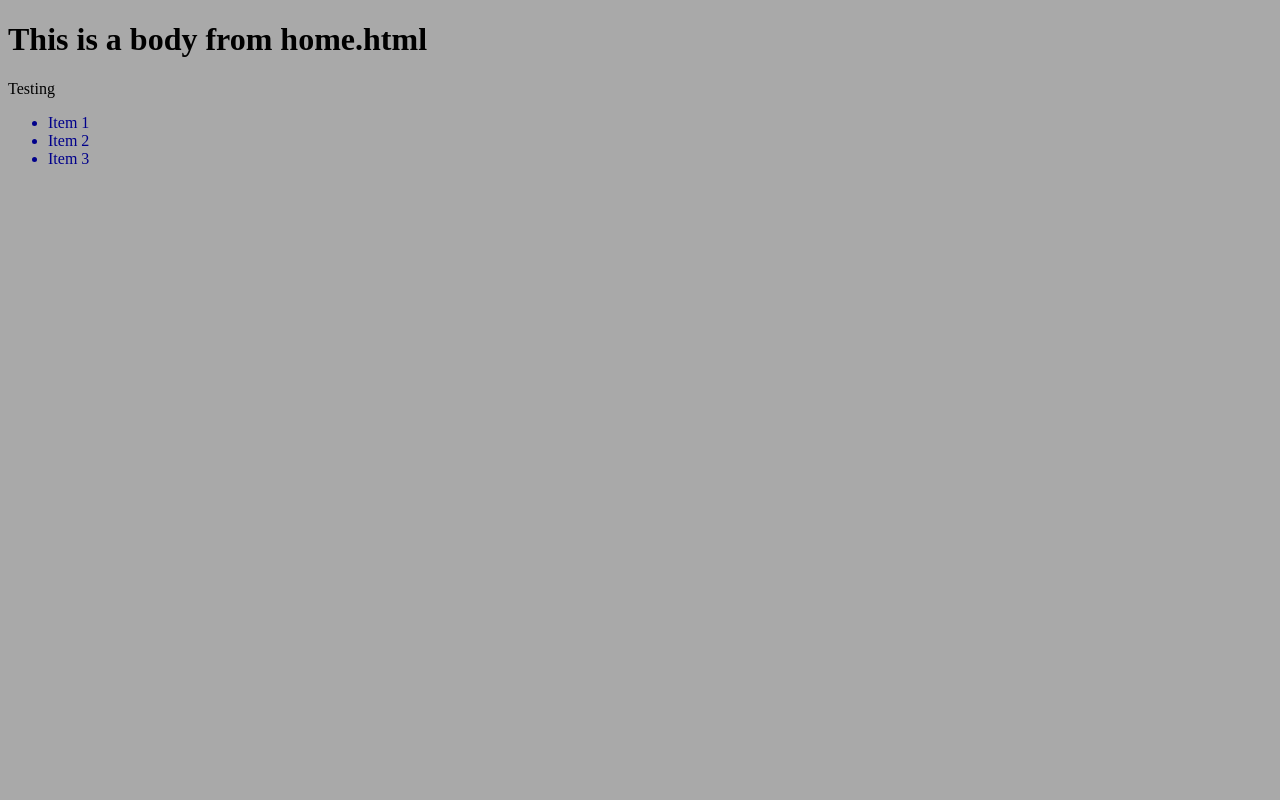
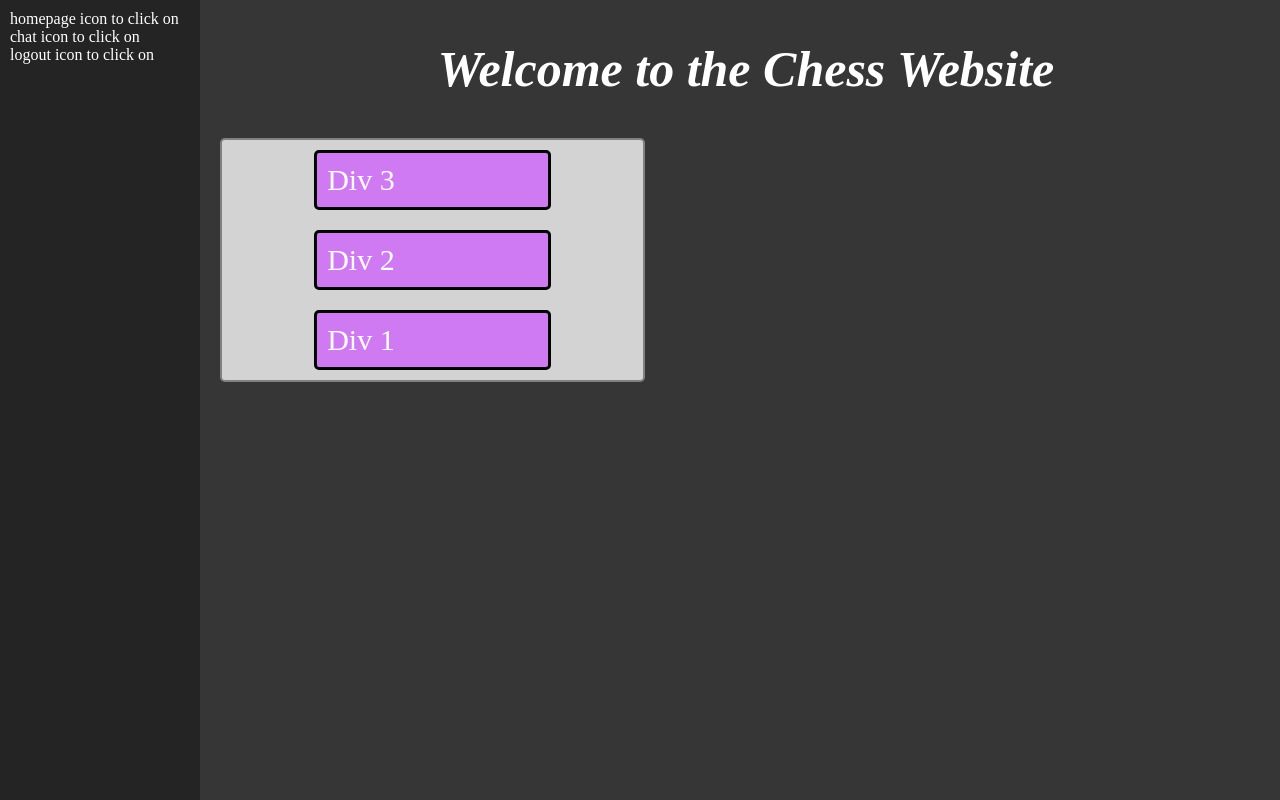
Before and after one commit to aokj08/chess-website, a website: page views/home.html in a window 1280 px wide. Drawn offline with Linux system fonts and the light colour scheme.

Commit message:
Add simple styling and remove test code

```diff
--- a/public/css/style.css
+++ b/public/css/style.css
@@ -1,9 +1,54 @@
 body {
-    background-color: darkgrey;
+    background-color: rgb(54, 54, 54);
+    color: white;
+    margin-left: 220px;
+
 }
 
-ul {
-    font-family:'Times New Roman', Times, serif;
-    color: darkblue;
+body > ul {
+    list-style-type: none;
+    margin: 0;
+    padding: 10px;
+    height: 100%;
+    width: 180px;
+    position: fixed;
+    top: 0;
+    left: 0;
+    overflow: auto;
+    background-color: rgb(36, 36, 36);
+}
 
+.container {
+    display: flex;
+    background-color: lightgrey;
+    flex-direction: column-reverse;
+    /* align-items: flex-start; */
+    justify-content: center;
+    align-items: center;
+    border-radius: 5px;
+    border: 2px solid rgba(0, 0, 0, 0.39);
 }
+
+.container > div {
+    background-color: rgb(207, 122, 243);
+    font-size: 30px;
+    padding: 10px;
+    margin: 10px;
+    border-radius: 5px;
+    border: 3px solid black;
+    width: 50%;
+    height: 50%;
+}
+
+.hero-container {
+    display: flex;
+    font-family: 'Times New Roman', Times, serif;
+    color: white;
+    font-style: italic;
+    font-size: 50px;
+    font-weight: bold;
+    align-self: center;
+    justify-content: center;
+    padding: 20px;
+    margin: 20px;
+}
--- a/views/home.html
+++ b/views/home.html
@@ -4,30 +4,19 @@
     <meta charset="UTF-8">
     <meta name="viewport" content="width=device-width, initial-scale=1.0">
     <title>Home - The Chess Website</title>
-    <style>
-        /* p {
-            color: black;
-            background-color: grey;
-        }
-        li {
-            padding: 10px;
-            margin-bottom: 10px;
-            font-family:'Times New Roman', Times, serif;
-            /* color: rgb(255, 153, 0); */
-            /* background-color: black; */
-            /* font-style: bold; */
-
-        /* }  */
-    </style>
     <link rel="stylesheet" href="/css/style.css">
 </head>
 <body>
-    <h1>This is a body from home.html</h1>
-    <p>Testing</p>
     <ul>
-        <li>Item 1</li>
-        <li>Item 2</li>
-        <li>Item 3</li>
+        <li>homepage icon to click on</li>
+        <li>chat icon to click on</li>
+        <li>logout icon to click on</li>
     </ul>
+    <div class="hero-container">Welcome to the Chess Website</div>
+    <div class="container" style="width: 40%;">
+        <div>Div 1</div>
+        <div>Div 2</div>
+        <div>Div 3</div>
+    </div>
 </body>
 </html>
```
